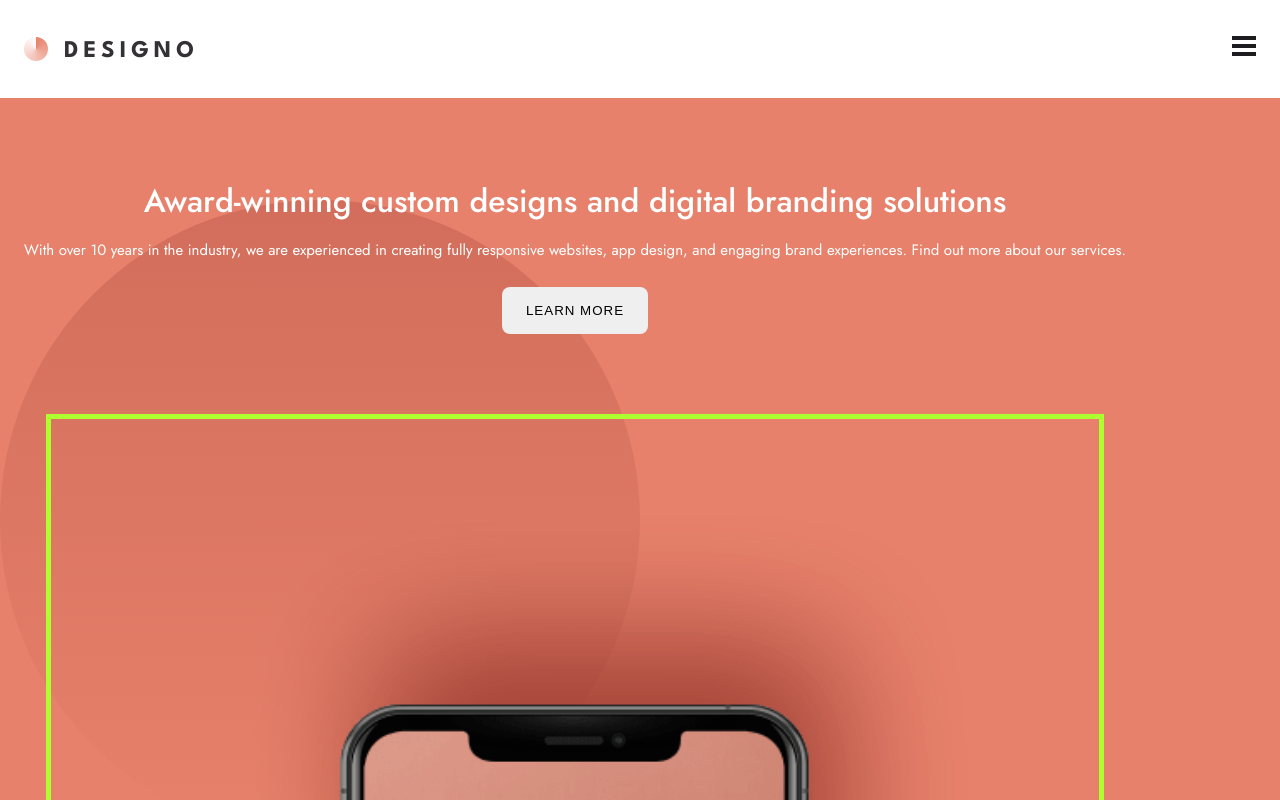
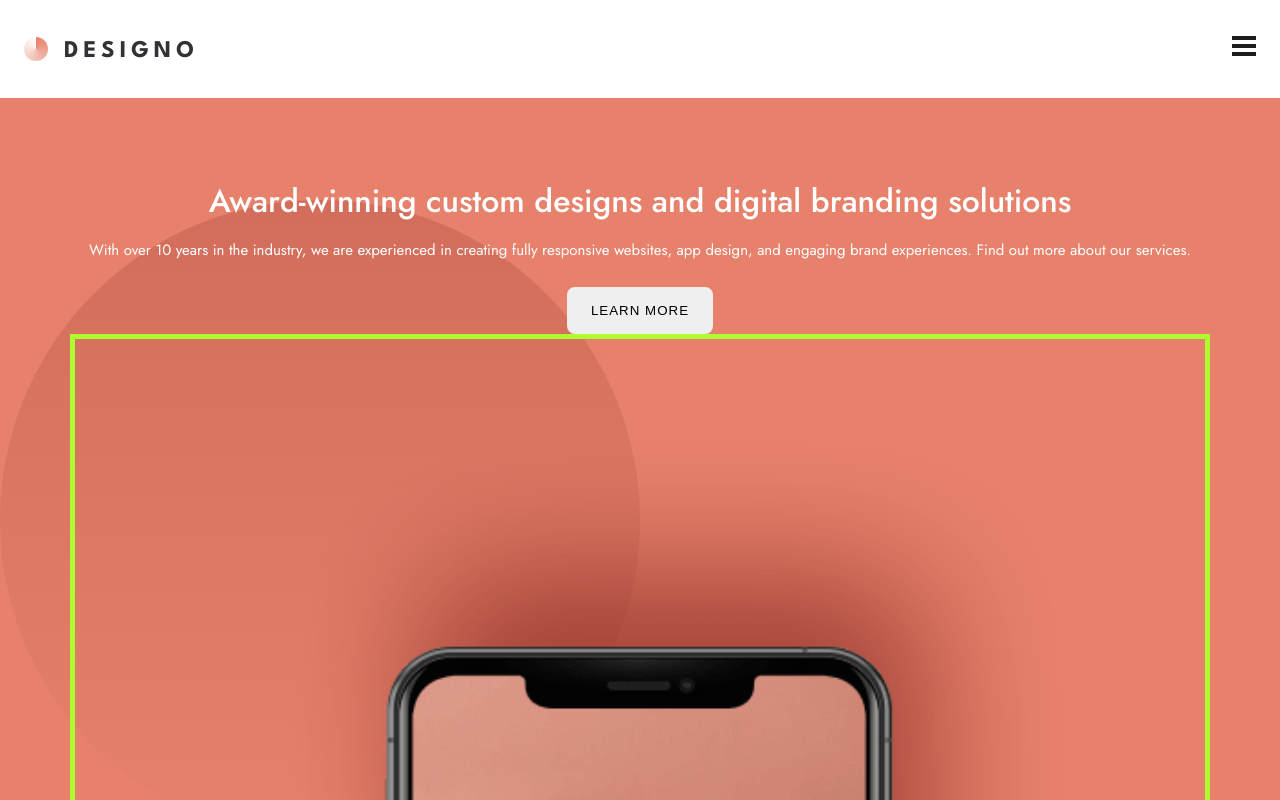
Before and after one commit to ringtho/designo, a React (Create React App) app: page / in a window 1280 px wide. Shown: the top 800 px of the page. Built offline with nearby package versions, Linux system fonts and the light colour scheme; the HTML template or start-up script is replaced by a standard one.

Commit message:
Centerd the home page hero content

```diff
--- a/src/index.css
+++ b/src/index.css
@@ -94,14 +94,22 @@ body {
 }
 
 .hero-container {
-  height: 100%;
-  overflow: hidden;
+  /* overflow: hidden; */
   position: absolute;
+  top: 0;
+  left: 0;
+  right: 0;
+  padding: 80px 24px;
   z-index: 100;
 }
 
 .hero-content {
-  margin: 80px 24px;
+  width: 100%;
+
+  display: flex;
+  flex-direction: column;
+  justify-content: center;
+  align-items: center;
   text-align: center;
 }
 
```
